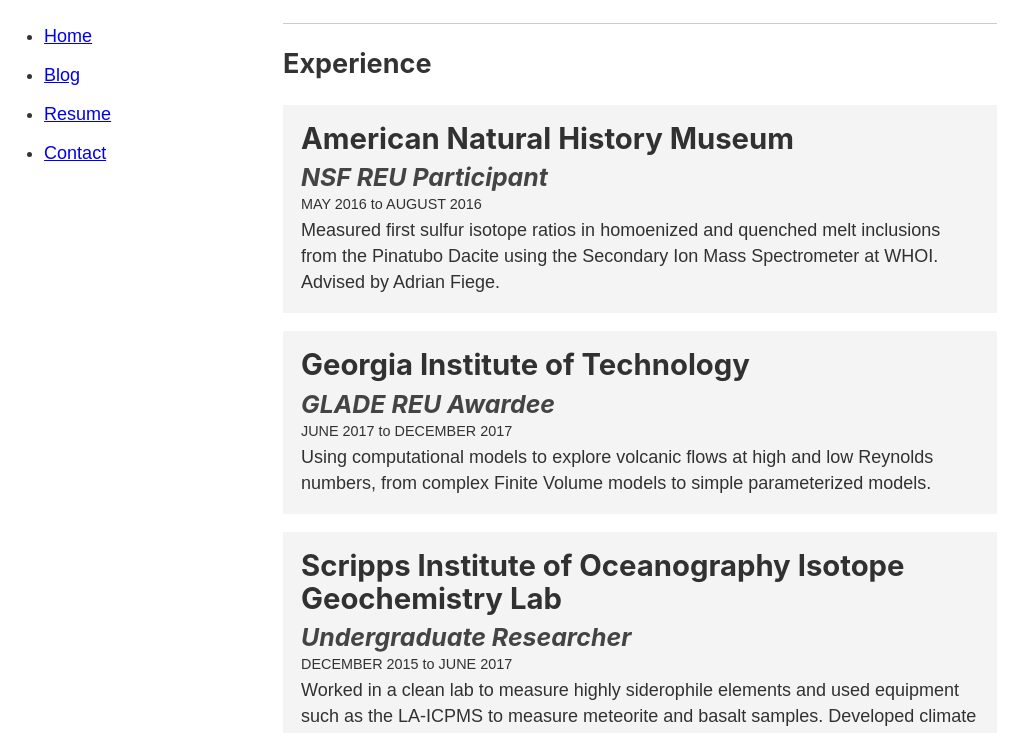
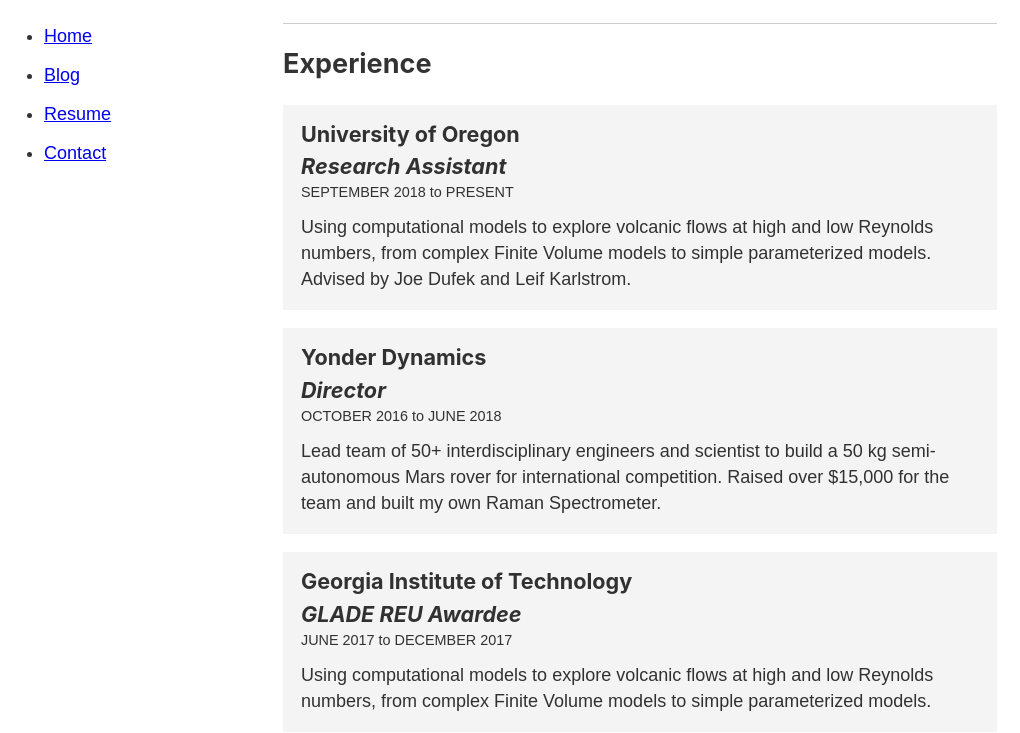
Before and after one commit to aikubo/aikubo.github.io, a Gatsby site: page /resume in a window 1280 px wide. Shown: the part 66-799 px from the top of the page, without its empty margins (0-1020 px from the left). Built offline with nearby package versions, Linux system fonts and the light colour scheme; Gatsby itself is replaced by a stand-in of ours.

Commit message:
sorted resume

```diff
--- a/src/pages/resume.js
+++ b/src/pages/resume.js
@@ -5,9 +5,19 @@
 import Sidebar from '../components/sidebar'
 
 const ResumePage = () => {
+    /*function compare(a, b) {
+        let comparison = 0;
+        if (Number(a.edges.node.frontmatter.order) > Number(b.edges.node.frontmatter.order)) {
+            comparison = 1;
+        } else if (Number(a.edges.node.frontmatter.order) < Number(b.edges.node.frontmatter.order)) {
+            comparison = -1;
+        }
+        return comparison;
+    } */
     const data = useStaticQuery(graphql`
         query {
             allMarkdownRemark (
+                sort: { order: ASC, fields: [frontmatter___order] }
                 filter: {
                     frontmatter: {
                         sourcetype: {
@@ -24,6 +34,7 @@
                             role
                             start
                             finish
+                            order
                         }
                         fields {
                             slug
@@ -34,6 +45,9 @@
             }
         }
     `)
+
+    //data.sort(compare)
+    console.log(data.allMarkdownRemark)
 
     return (
         <Layout>
--- a/src/pages/resume.module.scss
+++ b/src/pages/resume.module.scss
@@ -15,15 +15,17 @@
 
 .head {
     margin-left: 0rem;
+    margin-bottom: 0.5rem;
 
     h2 {
         margin-bottom: 0.5rem;
+        font-size: 1.2rem;
     }
 
     h3 {
         margin-bottom: 0rem;
         font-style: italic;
-        color: #444444;
+        font-size: 1.2rem;
     }
 
     p {
--- a/src/resume/anhm.md
+++ b/src/resume/anhm.md
@@ -5,6 +5,7 @@
 role: "NSF REU Participant"
 start: "MAY 2016"
 finish: "AUGUST 2016"
+order: "4"
 ---
 
 Measured first sulfur isotope ratios in homoenized and quenched melt inclusions from the Pinatubo Dacite using the Secondary Ion Mass Spectrometer at WHOI. Advised by Adrian Fiege.
--- a/src/resume/glade.md
+++ b/src/resume/glade.md
@@ -5,6 +5,7 @@
 role: "GLADE REU Awardee"
 start: "JUNE 2017"
 finish: "DECEMBER 2017"
+order: "3"
 ---
 
 Using computational models to explore volcanic flows at high and low Reynolds numbers, from complex Finite Volume models to simple parameterized models.
--- a/src/resume/scripps.md
+++ b/src/resume/scripps.md
@@ -5,6 +5,7 @@
 role: "Undergraduate Researcher"
 start: "DECEMBER 2015"
 finish: "JUNE 2017"
+order: "5"
 ---
 
 Worked in a clean lab to measure highly siderophile elements and used equipment such as the LA-ICPMS to measure meteorite and basalt samples. Developed climate model to evaluate methane release from flood basalts. Advised by James Day.
--- a/src/resume/uoresearch.md
+++ b/src/resume/uoresearch.md
@@ -5,6 +5,7 @@
 role: "Research Assistant"
 start: "SEPTEMBER 2018"
 finish: "PRESENT"
+order: "1"
 ---
 
 Using computational models to explore volcanic flows at high and low Reynolds numbers, from complex
--- a/src/resume/yonder.md
+++ b/src/resume/yonder.md
@@ -5,6 +5,7 @@
 role: "Director"
 start: "OCTOBER 2016"
 finish: "JUNE 2018"
+order: "2"
 ---
 
 Lead team of 50+ interdisciplinary engineers and scientist to build a 50 kg semi-autonomous Mars rover
```
